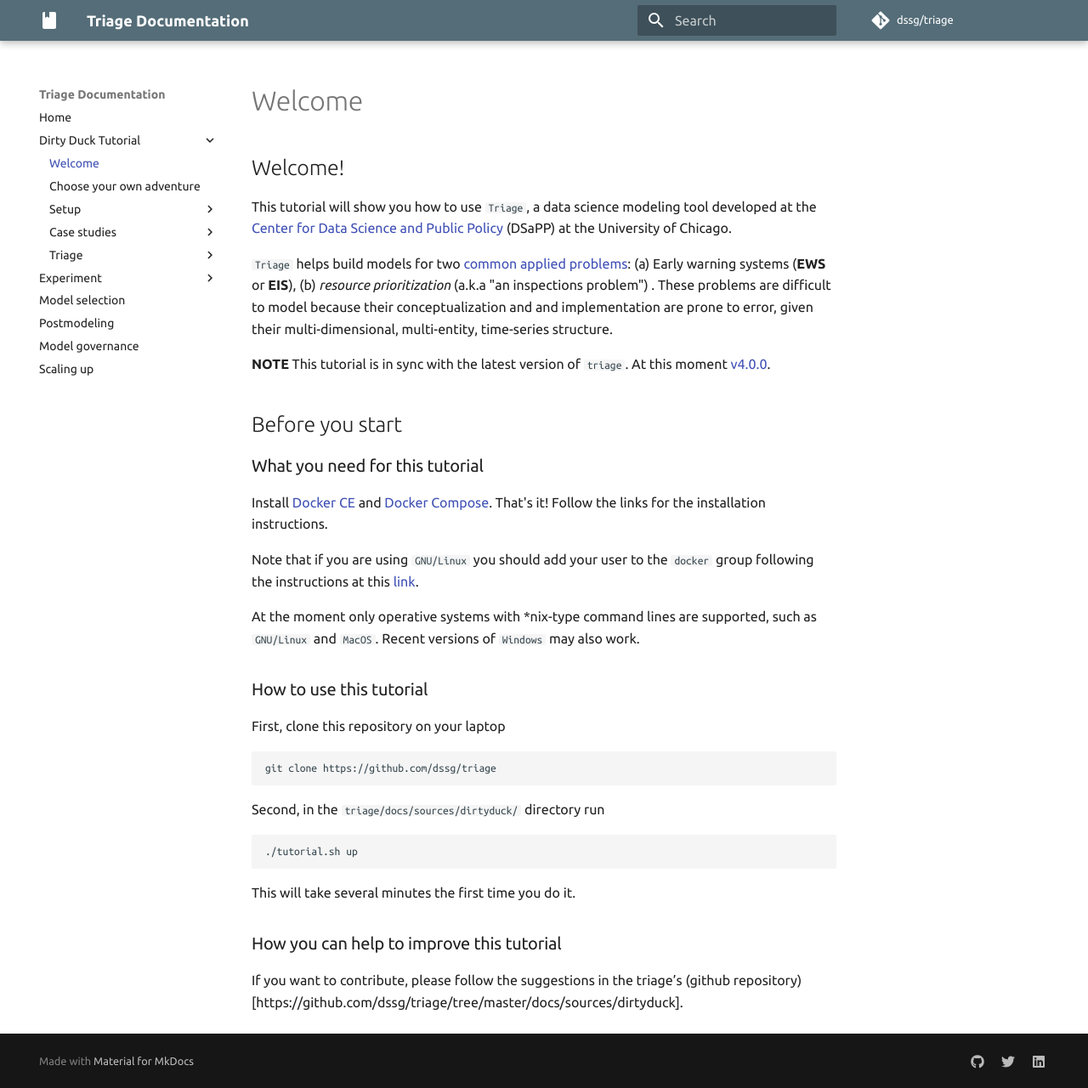
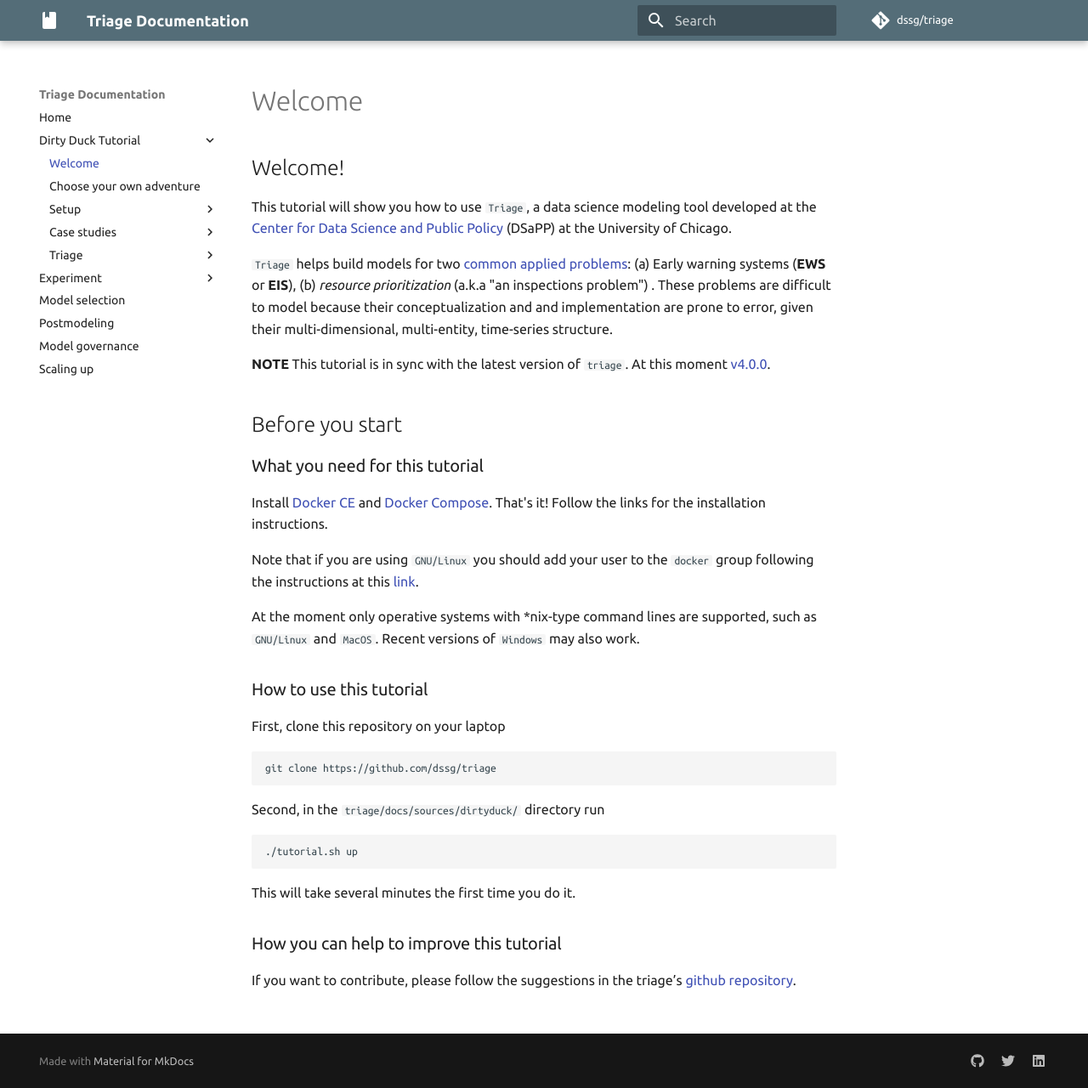
Before and after one commit to dssg/triage, an MkDocs documentation site: the page built from docs/sources/dirtyduck/docs/index.md, in a window 1280 px wide and 1280 px high. Shown: the whole window at 85% size. Built offline with MkDocs 1.6.1 and Material for MkDocs 9.7.7, drawn with Linux system fonts in a browser that asks for light colours; a script that is not in the unit is left out; comment, search, counter and statistics services are not loaded.

Commit message:
Fixed broken link

```diff
--- a/docs/sources/dirtyduck/docs/index.md
+++ b/docs/sources/dirtyduck/docs/index.md
@@ -51,4 +51,6 @@
 
 ## How you can help to improve this tutorial
 
-If you want to contribute, please follow the suggestions in the triage’s (github repository)[https://github.com/dssg/triage/tree/master/docs/sources/dirtyduck].
+If you want to contribute, please follow the suggestions in the
+triage’s [github
+repository](https://github.com/dssg/triage/tree/master/docs/sources/dirtyduck).
```
